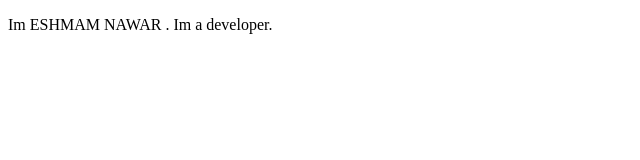
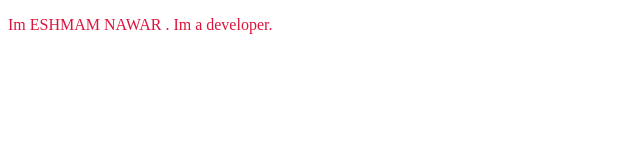
Before and after one commit to eshmamnawar/my-first-repo, a plain HTML site: page index.html in a window 1280 px wide. Shown: the whole page, without its empty margins (0-640 px from the left). Drawn offline with Linux system fonts and the light colour scheme.

Commit message:
added style

```diff
--- a/index.html
+++ b/index.html
@@ -5,7 +5,7 @@
     <meta http-equiv="X-UA-Compatible" content="IE=edge">
     <meta name="viewport" content="width=device-width, initial-scale=1.0">
     <title> My First Github Repo</title>
-
+   <link rel="stylesheet" href="style.css">
 </head>
 
 <body>
--- a/style.css
+++ b/style.css
@@ -0,0 +1,3 @@
+P{
+  color: crimson;
+}
```
